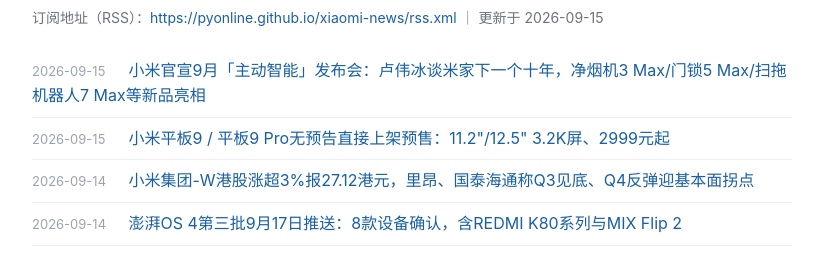
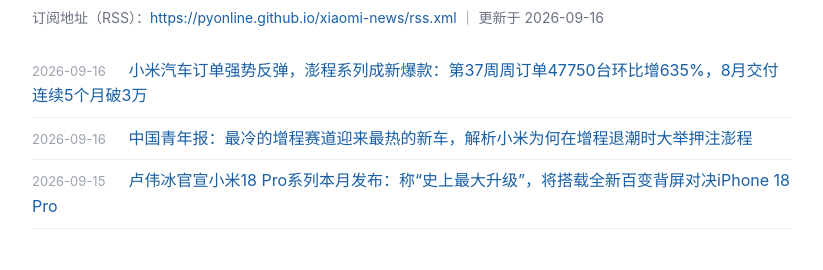
Before and after one commit to pyonline/xiaomi-news, a plain HTML site: page index.html in a window 1280 px wide. Shown: the part 72-342 px from the top of the page, without its empty margins (228-1051 px from the left). Drawn offline with Linux system fonts and the light colour scheme.

Commit message:
update index.html 2026-09-16

```diff
--- a/index.html
+++ b/index.html
@@ -18,12 +18,11 @@
 </head>
 <body>
 <h1>小米新闻 RSS</h1>
-<div class="sub">订阅地址（RSS）：<a href="https://pyonline.github.io/xiaomi-news/rss.xml">https://pyonline.github.io/xiaomi-news/rss.xml</a> ｜ 更新于 2026-09-15</div>
+<div class="sub">订阅地址（RSS）：<a href="https://pyonline.github.io/xiaomi-news/rss.xml">https://pyonline.github.io/xiaomi-news/rss.xml</a> ｜ 更新于 2026-09-16</div>
 <ul>
-        <li><span class="date">2026-09-15</span> <a href="https://news.10jqka.com.cn/20260915/c679902567.shtml">小米官宣9月「主动智能」发布会：卢伟冰谈米家下一个十年，净烟机3 Max/门锁5 Max/扫拖机器人7 Max等新品亮相</a></li>
-        <li><span class="date">2026-09-15</span> <a href="https://c.m.163.com/news/a/L6QSEKLI0511RFLI.html">小米平板9 / 平板9 Pro无预告直接上架预售：11.2&quot;/12.5&quot; 3.2K屏、2999元起</a></li>
-        <li><span class="date">2026-09-14</span> <a href="https://www.toutiao.com/article/7685229392397615679/">小米集团-W港股涨超3%报27.12港元，里昂、国泰海通称Q3见底、Q4反弹迎基本面拐点</a></li>
-        <li><span class="date">2026-09-14</span> <a href="https://www.toutiao.com/article/7685400870707675686/">澎湃OS 4第三批9月17日推送：8款设备确认，含REDMI K80系列与MIX Flip 2</a></li>
+        <li><span class="date">2026-09-16</span> <a href="https://auto.sina.cn/2026-09-16/detail-inirxxxq3370400.d.html">小米汽车订单强势反弹，澎程系列成新爆款：第37周周订单47750台环比增635%，8月交付连续5个月破3万</a></li>
+        <li><span class="date">2026-09-16</span> <a href="https://www.toutiao.com/article/7685899414279422516/">中国青年报：最冷的增程赛道迎来最热的新车，解析小米为何在增程退潮时大举押注澎程</a></li>
+        <li><span class="date">2026-09-15</span> <a href="https://www.36kr.com/p/3984289450432384">卢伟冰官宣小米18 Pro系列本月发布：称“史上最大升级”，将搭载全新百变背屏对决iPhone 18 Pro</a></li>
 </ul>
 </body>
 </html>
```
